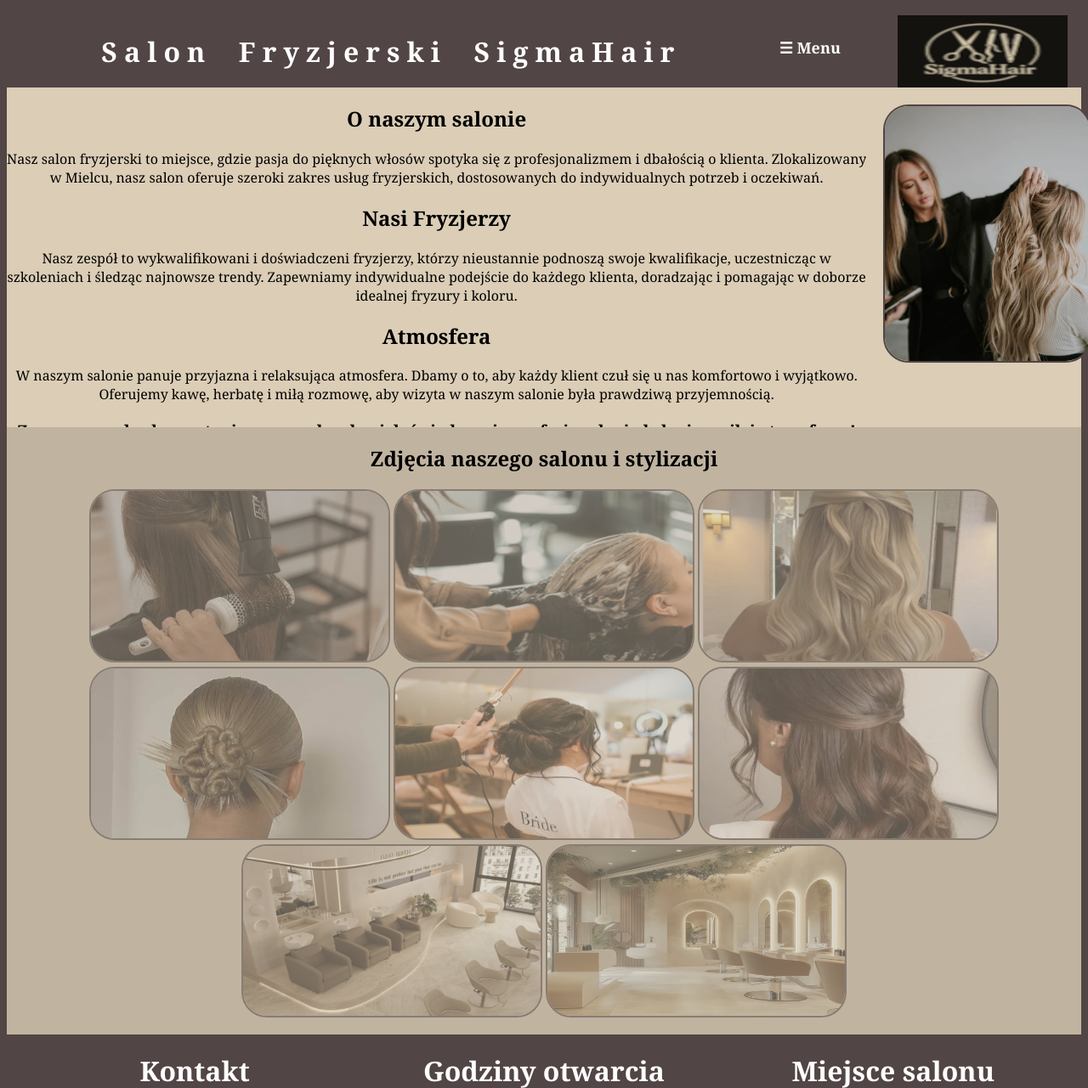
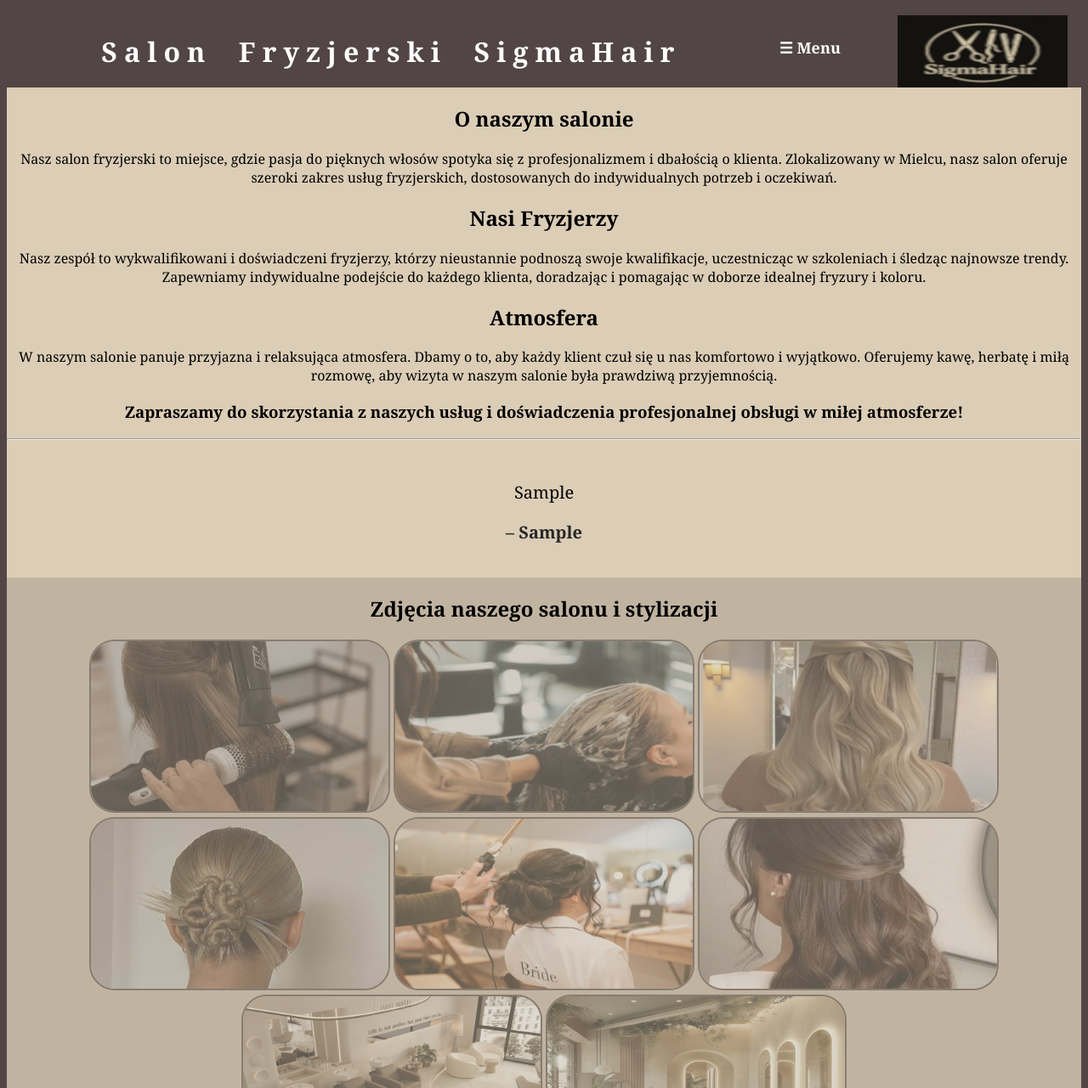
Before and after one commit to GGTeacherOP/Fryzjerki_Kmiecik_Jungiewicz, a PHP site: page / in a window 1280 px wide. Shown: the top 1281 px of the page at 85% size. Run offline with PHP 8.4, Linux system fonts and the light colour scheme; tables that the repository leaves empty or names only in its code hold one stand-in row (values such as "Sample post").

Commit message:
dodanie opini klientów

```diff
--- a/index.php
+++ b/index.php
@@ -41,11 +41,65 @@
              Oferujemy kawę, herbatę i miłą rozmowę, aby wizyta w naszym salonie była prawdziwą przyjemnością.</p>
              <h3>Zapraszamy do skorzystania z naszych usług i doświadczenia profesjonalnej obsługi w miłej atmosferze!</h3>
 </div>
+<hr>
+<div id="opinie-container">
+  <p id="tresc-opinii"></p>
+  <p class="autor" id="autor-opinii"></p>
+</div>
+
+<?php
+// Połączenie z bazą danych
+$serwer = "localhost";
+$user = "root";
+$haslo = "";
+$baza = "salon";
+
+$conn = mysqli_connect($serwer, $user, $haslo, $baza);
+
+if (!$conn) {
+  die("Błąd połączenia: " . mysqli_connect_error());
+}
+
+// Pobieranie opinii z bazy
+$komentarz = array();
+$sql = "SELECT imie, komentarz FROM `widok_opinie`";
+$wynik = mysqli_query($conn, $sql);
+
+while ($row = mysqli_fetch_assoc($wynik)) {
+  $komentarz[] = $row;
+}
+
+mysqli_close($conn);
+
+// Przekazanie opinii do JavaScript w formacie JSON
+echo "<script>
+var wszystkieOpinie = " . json_encode($komentarz) . ";
+</script>";
+?>
+
+<script>
+// Prosty skrypt do zmieniania opinii co 5 sekund
+var indeks = 0;
+
+function pokazOpinie() {
+  if (wszystkieOpinie.length === 0) return;
+
+  var opinia = wszystkieOpinie[indeks];
+  document.getElementById('tresc-opinii').innerText = opinia.komentarz;
+  document.getElementById('autor-opinii').innerText = '– ' + opinia.imie;
+
+  // Przechodzimy do następnej opinii (w pętli)
+  indeks = (indeks + 1) % wszystkieOpinie.length;
+}
+
+// Pokazujemy pierwszą opinię od razu
+pokazOpinie();
+
+// Co 5 sekund zmieniamy opinię
+setInterval(pokazOpinie, 5000);
+</script>
     </main>
-    <section class="obok_main"><img src="zdjecia/main.jpg"></section>
-    <section class="opinie">
 
-    </section>
     <section class="galeria_zdjec">
 <h1>Zdjęcia naszego salonu i stylizacji</h1>
 <div class="galeria">
--- a/style.css
+++ b/style.css
@@ -110,33 +110,24 @@
  .main {
    background-color: rgb(219, 205, 182);
    float: left;
-   width: 80%;
+   width: 100%;
    color: black;
-   height: 400px;
+   height: auto;
  }
 
- .obok_main {
-   float: right;
-   width: 20%;
-   background-color: rgb(219, 205, 182);
-   color: #524545;
-   height: 400px;
- }
+ /*======================OPINIE=============================*/
 
- .obok_main img {
-   border: 2px solid #524545;
-   border-radius: 30px; /* Zaokrąglenie rogów */
-   height: 300px;
-   margin: 20px;
+  #opinie-container {
+    padding: 20px;
+    font-size: 20px;
+    text-align: center;
+    color: black;
+  }
 
- }
- /*======================OPINIE=============================*/
- .opinie{
-  float: left;
-  width: 100%;
-  height: auto;
-  background-color:rgb(219, 205, 182) ;
-  color: black;
+  .autor {
+    margin-top: 10px;
+    font-weight: bold;
+    color: #272727;
 
  }
  /* ===================== GALERIA ZDJĘĆ ===================== */
```
